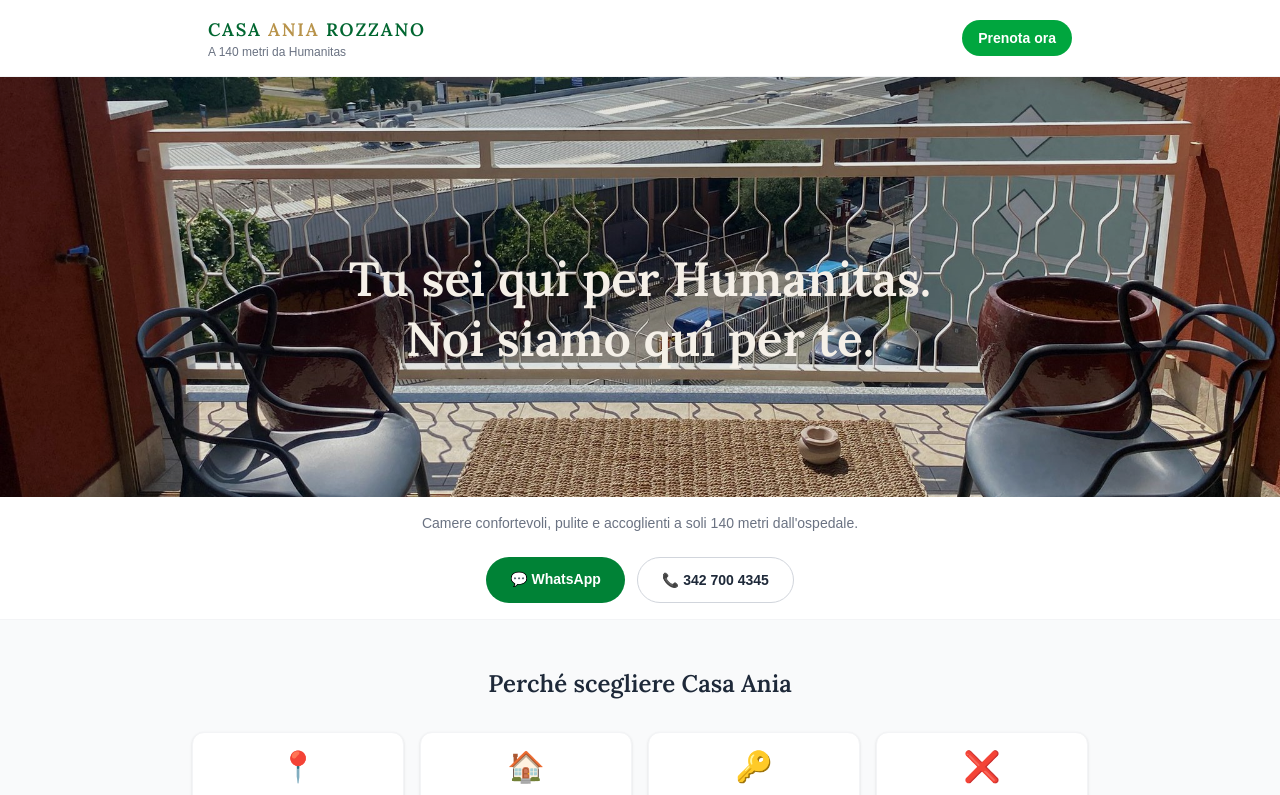
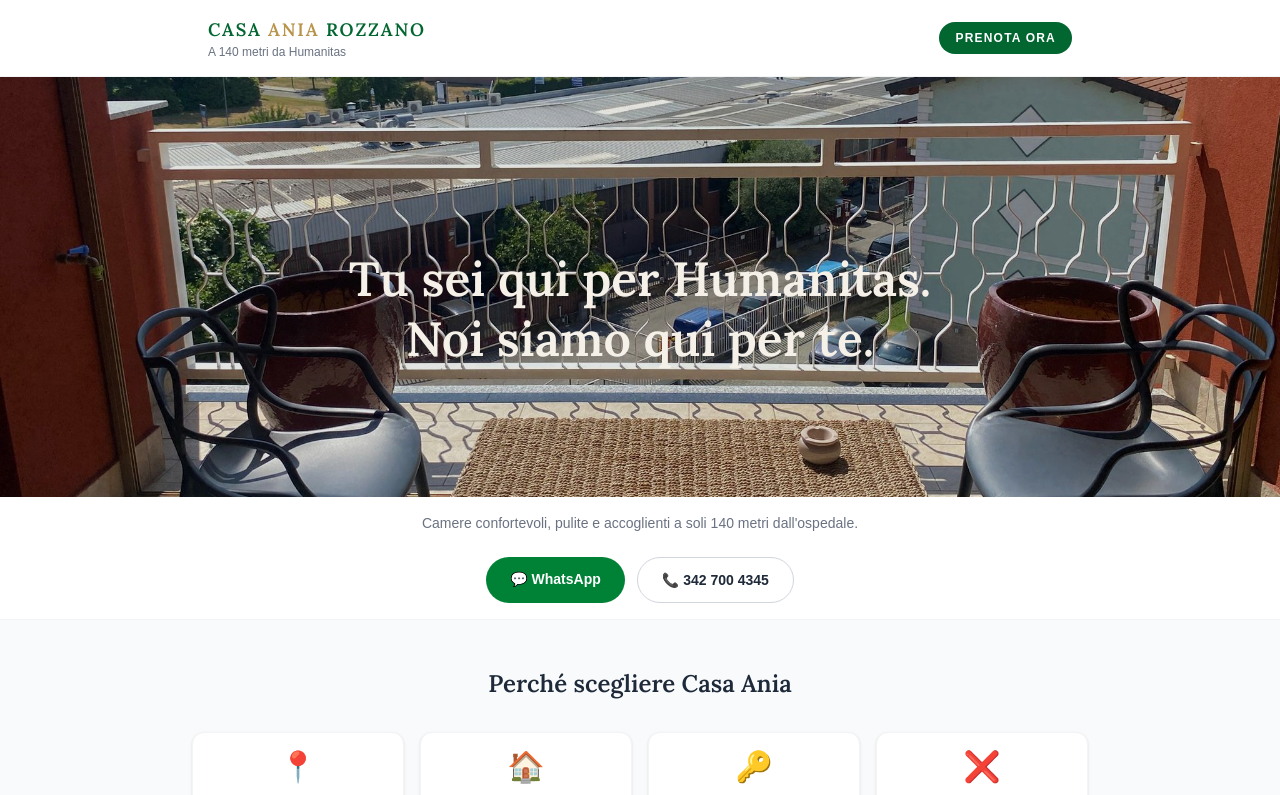
Before and after one commit to CasaAnia/sito-casaania, a Next.js app: page / in a window 1280 px wide. Shown: the top 795 px of the page. Built offline with nearby package versions, Linux system fonts and the light colour scheme.

Commit message:
Header: bottone Prenota ora aggiornato

```diff
--- a/app/page.tsx
+++ b/app/page.tsx
@@ -67,7 +67,7 @@ export default function Home() {
             <p className="text-xs text-gray-500">A 140 metri da Humanitas</p>
           </div>
           <Link href="/prenota"
-            className="bg-green-600 text-white text-sm font-semibold px-4 py-2 rounded-full">
+            className="bg-green-800 text-white text-xs font-semibold px-4 py-2 rounded-full tracking-widest uppercase">
             Prenota ora
           </Link>
         </div>
```
